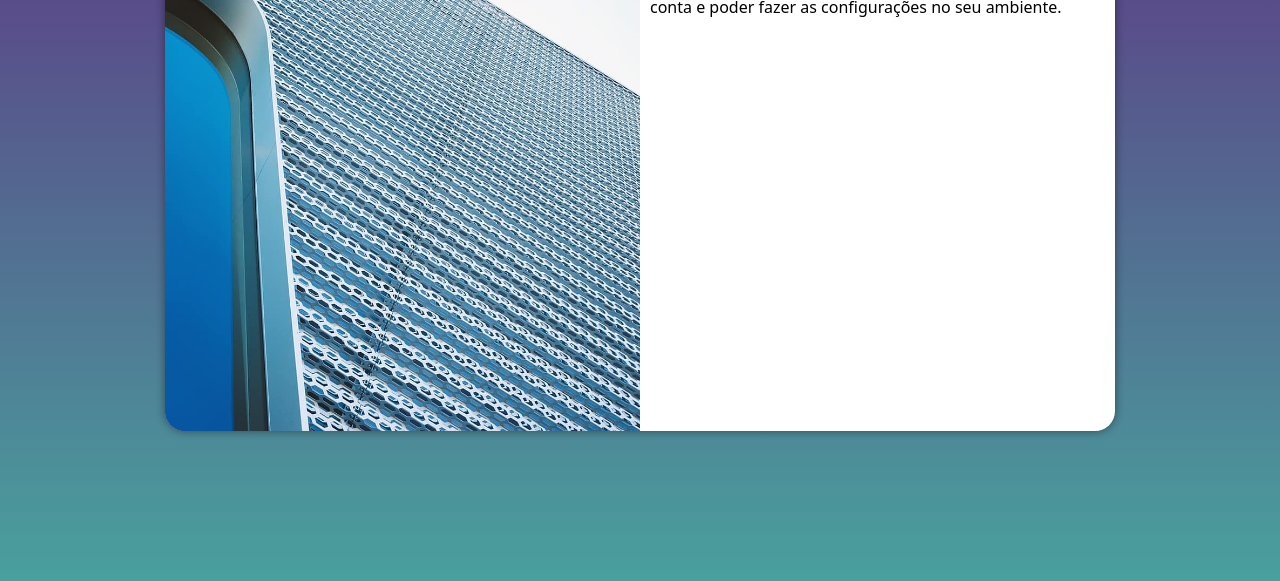
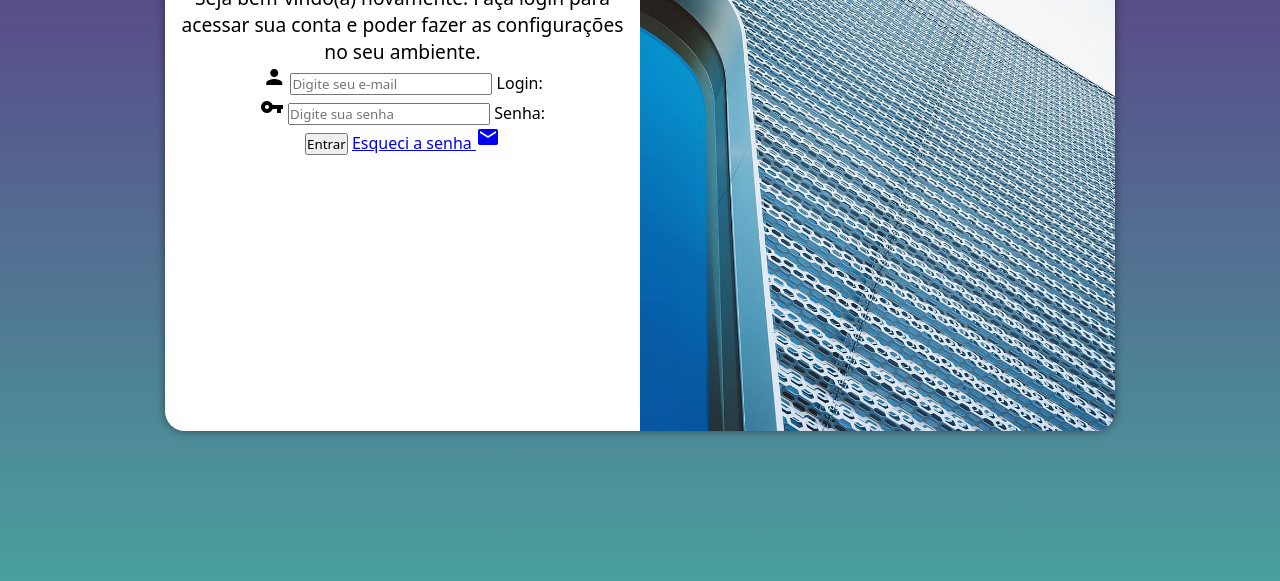
Before and after one commit to RayJhonatta/projeto-login, a plain HTML site: page index.html in a window 1280 px wide. Shown: the part 219-800 px from the top of the page. Drawn offline with Linux system fonts and the light colour scheme.

Commit message:
atualização do projeto login

```diff
--- a/estilos/media-query.css
+++ b/estilos/media-query.css
@@ -33,13 +33,21 @@
     }
 
     #login > #imagem {
-        float: left;
+        float: right;
         width: 50%;
         height: 100%;
     }
 
     #login > #formulario {
-        float: right;
+        float: left;
         width: 50%;
     }
+
+    #formulario > h1 {
+        font-size: 2em;
+    }
+
+    #formulario > p {
+        font-size: 1.2em;
+    }
 }
--- a/estilos/style.css
+++ b/estilos/style.css
@@ -47,3 +47,12 @@ main {
     display: block;
     padding: 10px;
 }
+
+#formulario {
+    text-align: center;
+    margin-bottom: 10px;
+}
+
+#formulario > p {
+    font-size: 0.8em;
+}
--- a/index.html
+++ b/index.html
@@ -6,6 +6,7 @@
     <title>Login</title>
     <link rel="stylesheet" href="estilos/style.css">
     <link rel="stylesheet" href="estilos/media-query.css">
+    <link href="https://fonts.googleapis.com/icon?family=Material+Icons" rel="stylesheet">
 </head>
 <body>
     <main>
@@ -17,10 +18,20 @@
                <h1>Login</h1>
                <p>Seja bem-vindo(a) novamente. Faça login para acessar sua conta e poder fazer as configurações no seu ambiente.</p>
                <form action="login.php" method="post">
-
+                 <div class="campo">
+                        <i class="material-icons">person</i>
+                        <input type="email" name="login" id="Ilogin" placeholder="Digite seu e-mail" autocomplete="email" required maxlength="30">
+                        <label for="Ilogin">Login:</label>
+                 </div>
+                 <div class="campo">
+                        <i class="material-icons">vpn_key</i>
+                        <input type="password" name="senha" id="Isenha" placeholder="Digite sua senha" autocomplete="current-password" required minlength="8" maxlength="20">
+                        <label for="Isenha">Senha:</label>
+                 </div>
+                 <input type="submit" value="Entrar">
+                 <a href="esqueci.html">Esqueci a senha <i class="material-icons">mail</i></a>
                </form>
             </div>
-
         </section>
     </main>
 </body>
```
